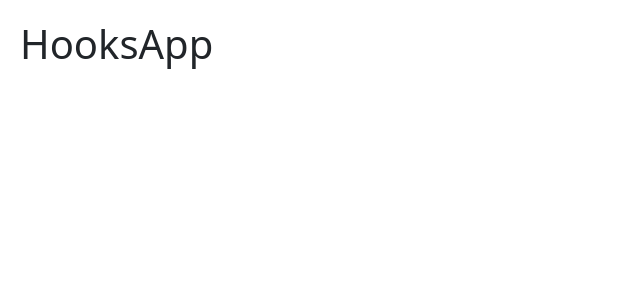
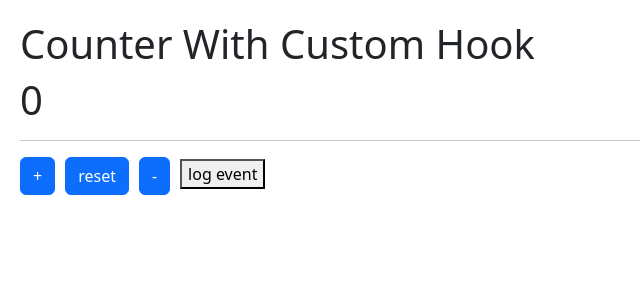
Before and after one commit to galiardi/learning-hooks, a React (Vite) app: page / in a window 1280 px wide. Shown: the top 300 px of the page, without its empty margins (0-640 px from the left). Built offline with nearby package versions, Linux system fonts and the light colour scheme.

Commit message:
Learning useState

```diff
--- /dev/null
+++ b/src/01-useState/CounterApp.jsx
@@ -0,0 +1,32 @@
+import { useState } from "react";
+
+const CounterApp = () => {
+  const [state, setCounter] = useState({
+    counter1: 10,
+    counter2: 20,
+    counter3: 30,
+  });
+
+  const { counter1, counter2, counter3 } = state;
+
+  return (
+    <>
+      <h1>Counter1: {counter1}</h1>
+      <h1>Counter2: {counter2}</h1>
+      <h1>Counter3: {counter3}</h1>
+      <hr />
+      <button
+        onClick={() => {
+          setCounter({
+            ...state,
+            counter1: counter1 + 1,
+          });
+        }}
+      >
+        +1
+      </button>
+    </>
+  );
+};
+
+export default CounterApp;
--- /dev/null
+++ b/src/01-useState/CounterWithCustomHook.jsx
@@ -0,0 +1,29 @@
+import { useCounter } from "../custom-hooks/useCounter";
+
+const CounterWithCustomHook = () => {
+  const { counter, increment, decrement, reset } = useCounter(0);
+
+  const logEvent = (e) => {
+    console.log(e);
+  };
+
+  return (
+    <>
+      <h1>Counter With Custom Hook</h1>
+      <h1>{counter}</h1>
+      <hr />
+      <button className="btn btn-primary" onClick={() => increment(2)}>
+        +
+      </button>
+      <button className="btn btn-primary" onClick={reset}>
+        reset
+      </button>
+      <button className="btn btn-primary" onClick={() => decrement(10)}>
+        -
+      </button>
+      <button onClick={logEvent}>log event</button>
+    </>
+  );
+};
+
+export default CounterWithCustomHook;
--- /dev/null
+++ b/src/custom-hooks/useCounter.js
@@ -0,0 +1,25 @@
+import { useState } from "react";
+
+export const useCounter = (initialValue = 0) => {
+  const [counter, setCounter] = useState(initialValue);
+
+  const increment = (value) => {
+    setCounter(counter + value);
+  };
+
+  const decrement = (value) => {
+    // if (counter === 0) return;
+    setCounter(counter - value);
+  };
+
+  const reset = () => {
+    setCounter(initialValue);
+  };
+
+  return {
+    counter,
+    increment,
+    decrement,
+    reset,
+  };
+};
--- a/src/main.jsx
+++ b/src/main.jsx
@@ -1,10 +1,12 @@
 import React from "react";
 import ReactDOM from "react-dom/client";
-import HooksApp from "./HooksApp";
+// import CounterApp from "./01-useState/CounterApp";
+import CounterWithCustomHook from "./01-useState/CounterWithCustomHook";
+// import HooksApp from "./HooksApp";
 import "./index.css";
 
 ReactDOM.createRoot(document.getElementById("root")).render(
   <React.StrictMode>
-    <HooksApp />
+    <CounterWithCustomHook />
   </React.StrictMode>
 );
```
